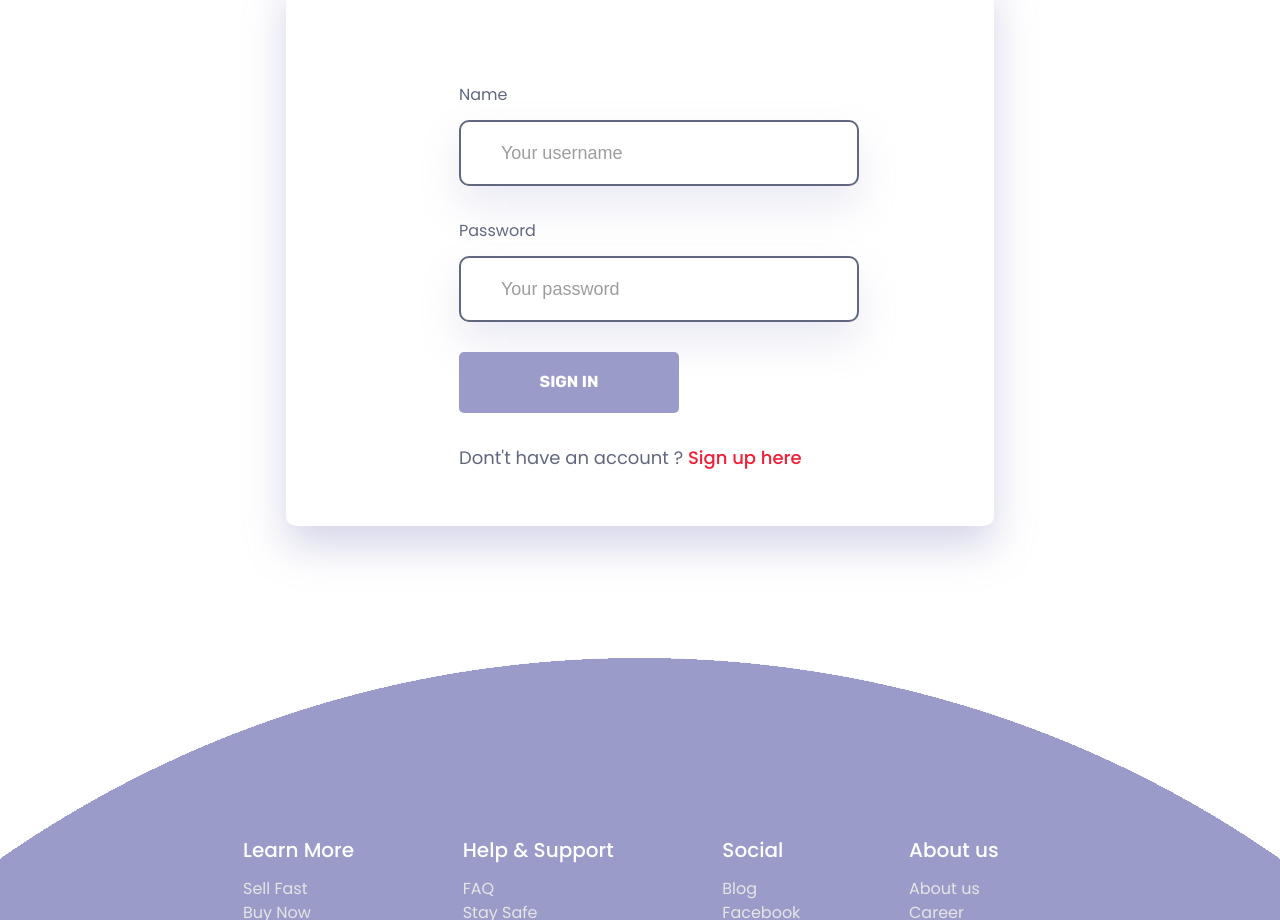
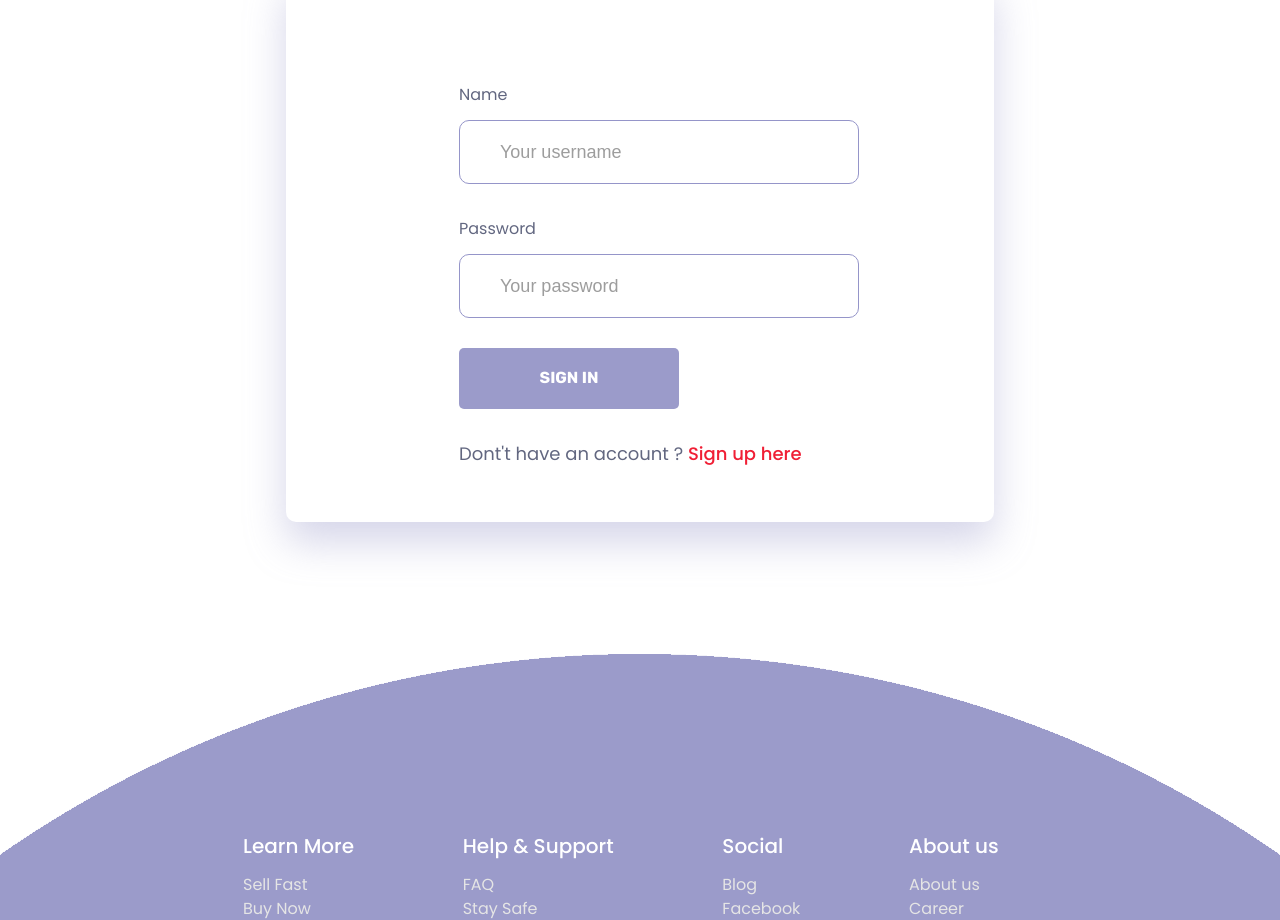
Before and after one commit to gdfederici/FELP06-ConsultantLandingPage, a website built with webpack: page src/index.html in a window 1280 px wide. Shown: the part 6760-7680 px from the top of the page. Built offline with nearby package versions, Linux system fonts and the light colour scheme; files whose address does not match are found by name.

Commit message:
Fix css border login form.

```diff
--- a/src/css/_main.scss
+++ b/src/css/_main.scss
@@ -309,11 +309,15 @@
             justify-content: flex-start;
         }
         & input {
-            border: 2px solid;
+            border-width: 1px;
+            border-style: solid;
             border-radius: 10px;
             margin-top: 10px;
             margin-bottom: 30px;
             padding: 11px 40px;
+            &:focus {
+                border-width: 2px;
+            }
         }
         & button {
             border-radius: 5px;
--- a/src/css/_theme.scss
+++ b/src/css/_theme.scss
@@ -181,8 +181,10 @@ h6 { color: $color-h6; }
         box-shadow: 0px 20px 40px rgba(149, 149, 201, 0.4);
         & input {
             border-color: #9595C9;
-            box-shadow: 0px 20px 40px rgba(149, 149, 201, 0.2);
             color: $color-text_dark;
+            &:focus {
+                box-shadow: 0px 20px 40px rgba(149, 149, 201, 0.2);
+            }
             &::placeholder {
                 color: $color-text_testimonial;
             }
```
